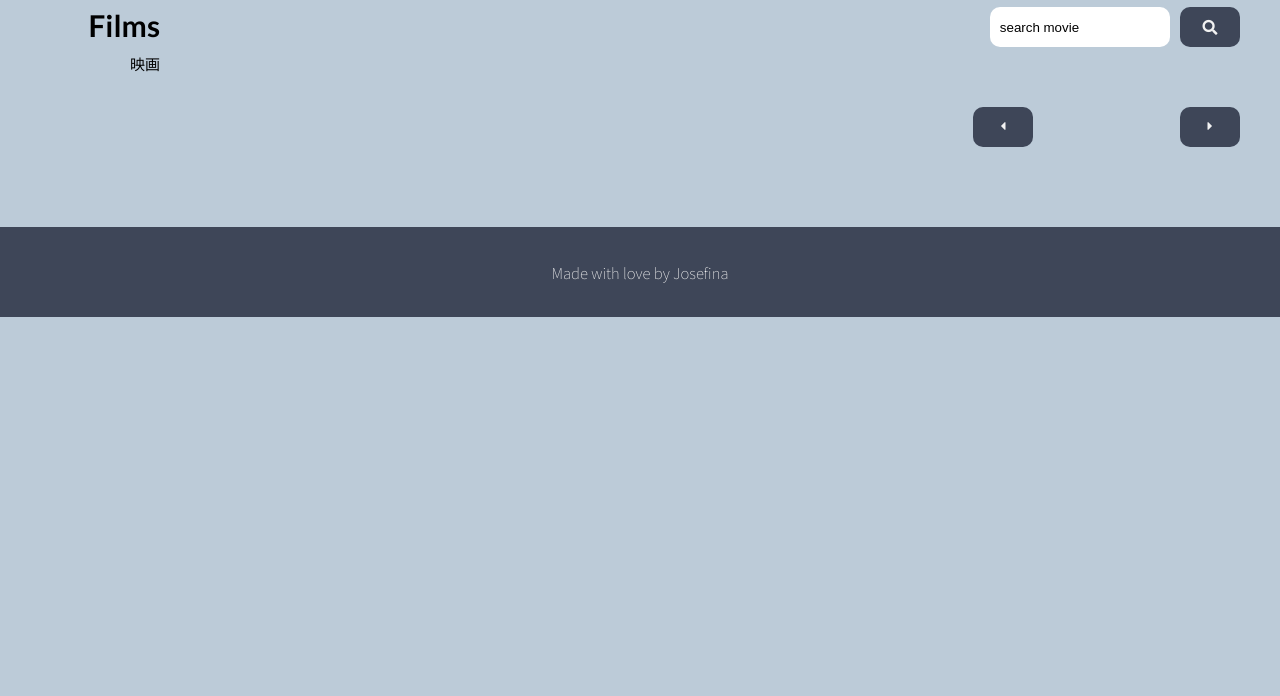
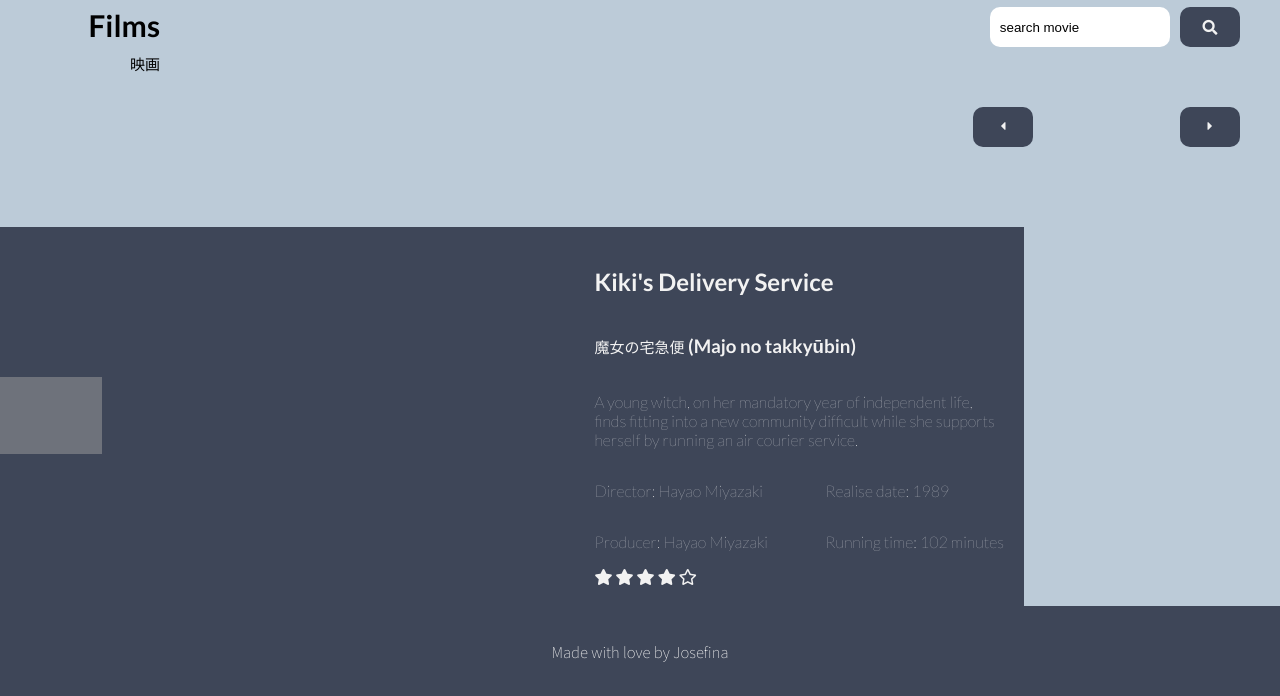
Before and after one commit to JosefinaMor/buscadorADA, a website: page index.html in a window 1280 px wide. Shown: the part 793-1489 px from the top of the page. Before the commit the page ends 1110 px from the top, so only its background shows below. Drawn offline with Linux system fonts and the light colour scheme; no server answers; grey boxes are pictures that could not be loaded.

Commit message:
working on html and scss of  info-movie-selected

```diff
--- a/index.html
+++ b/index.html
@@ -38,10 +38,37 @@
                 </div>
                <div class="movie-paging" id="movie-paging"></div>
                  <div class="prev-next-buttons">
-                    <button id="prev-button"><i class="fas fa-caret-left"></i></button>
-                    <button id="next-button"><i class="fas fa-caret-right"></i></button>
+                    <button id="prev-page-button"><i class="fas fa-caret-left"></i></button>
+                    <button id="next-page-button"><i class="fas fa-caret-right"></i></button>
                 </div>
             </section>
+        </section>
+        <section class="info-movie-selected">
+            <aside>
+                <img src="https://image.tmdb.org/t/p/original/h5pAEVma835u8xoE60kmLVopLct.jpg" alt="">
+            </aside>
+            <article>
+                <h2>Kiki's Delivery Service</h2>
+                <h3><span>魔女の宅急便</span> (Majo no takkyūbin)</h3>
+                <p>A young witch, on her mandatory year of independent life, finds fitting into a new community difficult while she supports herself by running an air courier service.</p>
+                <div class="film-information">
+                    <section class="info-director-producer">
+                        <p>Director: Hayao Miyazaki</p>
+                        <p>Producer: Hayao Miyazaki</p>
+                    </section>
+                    <section class="info-release-running-time">
+                        <p>Realise date: 1989</p>
+                        <p>Running time: 102 minutes</p>
+                    </section>
+                </div>
+                <aside class="rating-score">
+                    <i class="fas fa-star"></i>
+                    <i class="fas fa-star"></i>
+                    <i class="fas fa-star"></i>
+                    <i class="fas fa-star"></i>
+                    <i class="far fa-star"></i>
+                </aside>
+            </article>
         </section>
     </main>
 
--- a/index.js
+++ b/index.js
@@ -1,6 +1,6 @@
 const moviePaging = document.getElementById("movie-paging");
-const prevButton = document.getElementById("prev-button");
-const nextButton = document.getElementById("next-button");
+const prevPageButton = document.getElementById("prev-page-button");
+const nextPageButton = document.getElementById("next-page-button");
 
 var filmNumber = 0; // this var is for making the paging where I count the displayed movies and subtract them from the movies array
 
@@ -9,15 +9,14 @@
     const cardsHTML = data.reduce((acc, element, index) =>{
         if (i === index){
             if (i < iValue+4 && i >= iValue){
-                acc = acc +`<div class="card">
+                acc = acc +`<div class="card" id="card${element.id}">
                                 <img src="${element.image}">
-                                <h4>${element.original_title_romanised}</h4>
+                                <h4>${element.title}</h4>
                                 <span>${element.original_title}</span>
                             </div>`
                 i++;
             }
         }
-        console.log(acc)
         return acc;
     },"");
     moviePaging.innerHTML = cardsHTML;
@@ -29,7 +28,7 @@
     const cards = document.querySelectorAll(".card");
     cards.forEach((element)=>{
         element.onclick = () =>{
-            console.log("helloworld")
+            console.log("helloworld " + element.id)
         }
     });
     return filmNumber;
@@ -38,25 +37,22 @@
 const prevSubstraction = (iValue, data) =>{
     if (iValue > 4){
         iValue = iValue - 8;
-        const pageValue = createCardsInHTML(iValue, data);
+        const pageValue = showMoreInformation(iValue, data);
         return pageValue;
     }
     return 4;
-}
-const sayhello = () =>{
-    console.log("hello jo")
 }
 
 fetch('https://ghibliapi.herokuapp.com/films')
 .then(res => res.json())
 .then((data)=>{
+    console.log(data)
     filmNumber = showMoreInformation(0, data);
-    console.log(filmNumber)
-    prevButton.onclick = () =>{
+    prevPageButton.onclick = () =>{
         filmNumber = prevSubstraction(filmNumber, data);
     }
-    nextButton.onclick = () =>{
-        filmNumber = createCardsInHTML(filmNumber, data);
+    nextPageButton.onclick = () =>{
+        filmNumber = showMoreInformation(filmNumber, data);
     }
 
 })
--- a/styles/style.scss
+++ b/styles/style.scss
@@ -117,7 +117,7 @@
                 }
             }
             .movie-paging{
-                @include display-flex-creator($direction: row, $justify-content: space-between, $align-items: start);
+                @include display-flex-creator($direction: row, $justify-content: space-between, $align-items: stretch);
                 .card{
                     background-color: $secundary-color;
                     border-radius: $border-radius;
@@ -154,6 +154,34 @@
             }
         }
     }
+    .info-movie-selected{
+        background-color: $primary-color;
+        color: $typography-light-color;
+        width: 80%;
+        @include display-flex-creator($direction: row, $justify-content: space-between, $align-items: center);
+        aside{
+            img{
+                width: 100%;
+            }
+        }
+        article{
+            width: 40%;
+            padding: 20px;
+            @include display-flex-creator($direction: column, $justify-content: center, $align-items: start);
+                .film-information{
+                    width: 100%;
+                    @include display-flex-creator($direction: row, $justify-content: space-between, $align-items: start);
+                    section{
+                        @include display-flex-creator($direction: column, $justify-content: start, $align-items: start);
+
+                    }
+                }
+                .rating-score{
+                    width: 100%;
+                }
+        }
+
+    }
 }
 footer{
     background-color: $primary-color;
```
Also changed, not shown: styles/style.css, 1 other file.
